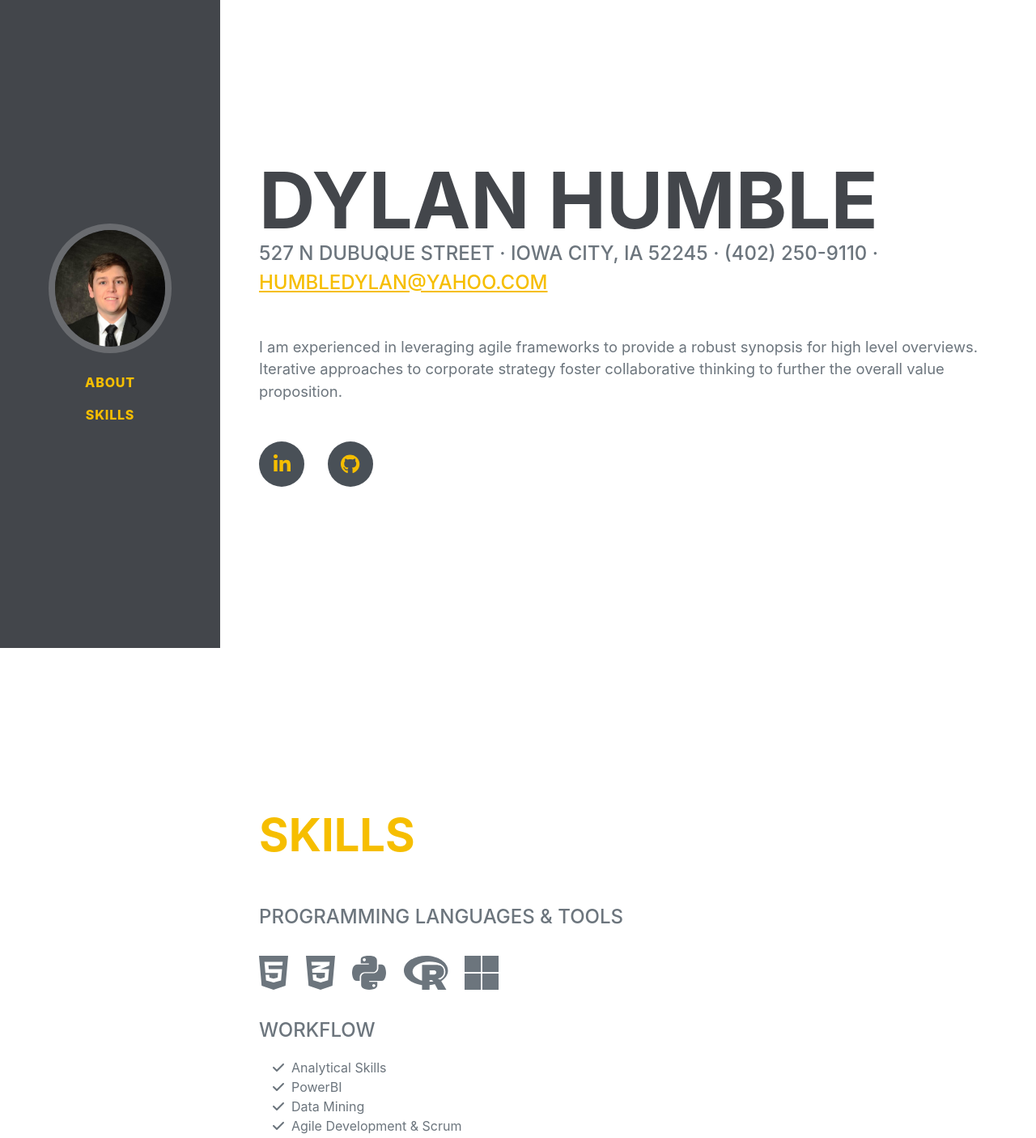
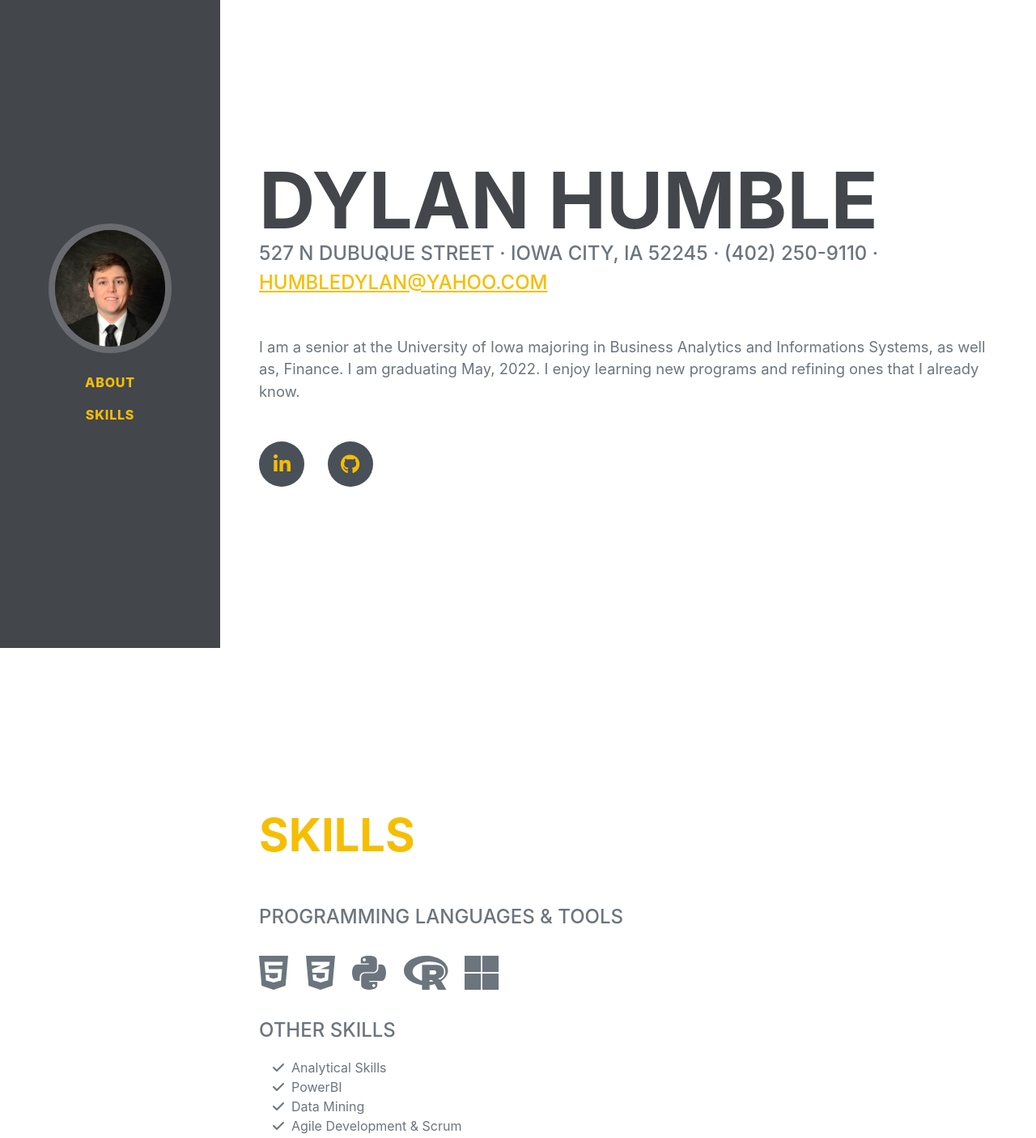
Before and after one commit to DylanHumble/Portfolio, a plain HTML site: page index.html in a window 1280 px wide. Shown: the top 1405 px of the page at 81% size. Drawn offline with Linux system fonts and the light colour scheme; a web font is replaced by a local one.

Commit message:
Updated about page

```diff
--- a/index.html
+++ b/index.html
@@ -42,7 +42,7 @@
                         527 N Dubuque Street · Iowa City, IA 52245 · (402) 250-9110 ·
                         <a class="text-secondary" href="mailto:humbledylan@yahoo.com">humbledylan@yahoo.com</a>
                     </div>
-                    <p class="lead mb-5">I am experienced in leveraging agile frameworks to provide a robust synopsis for high level overviews. Iterative approaches to corporate strategy foster collaborative thinking to further the overall value proposition.</p>
+                    <p class="lead mb-5">I am a senior at the University of Iowa majoring in Business Analytics and Informations Systems, as well as, Finance. I am graduating May, 2022. I enjoy learning new programs and refining ones that I already know.
                     <div class="social-icons">
                         <a class="social-icon" href="https://www.linkedin.com/in/dylan-humble-a7886b1a0/"><i class="fab fa-linkedin-in"></i></a>
                         <a class="social-icon" href="https://github.com/DylanHumble"><i class="fab fa-github"></i></a>
@@ -61,7 +61,7 @@
                         <li class="list-inline-item"><i class="fab fa-r-project"></i></li>
                         <li class="list-inline-item"><i class="fab fa-microsoft"></i></li>
                     </ul>
-                    <div class="subheading mb-3">Workflow</div>
+                    <div class="subheading mb-3">Other Skills</div>
                     <ul class="fa-ul mb-0">
                         <li>
                             <span class="fa-li"><i class="fas fa-check"></i></span>
```
